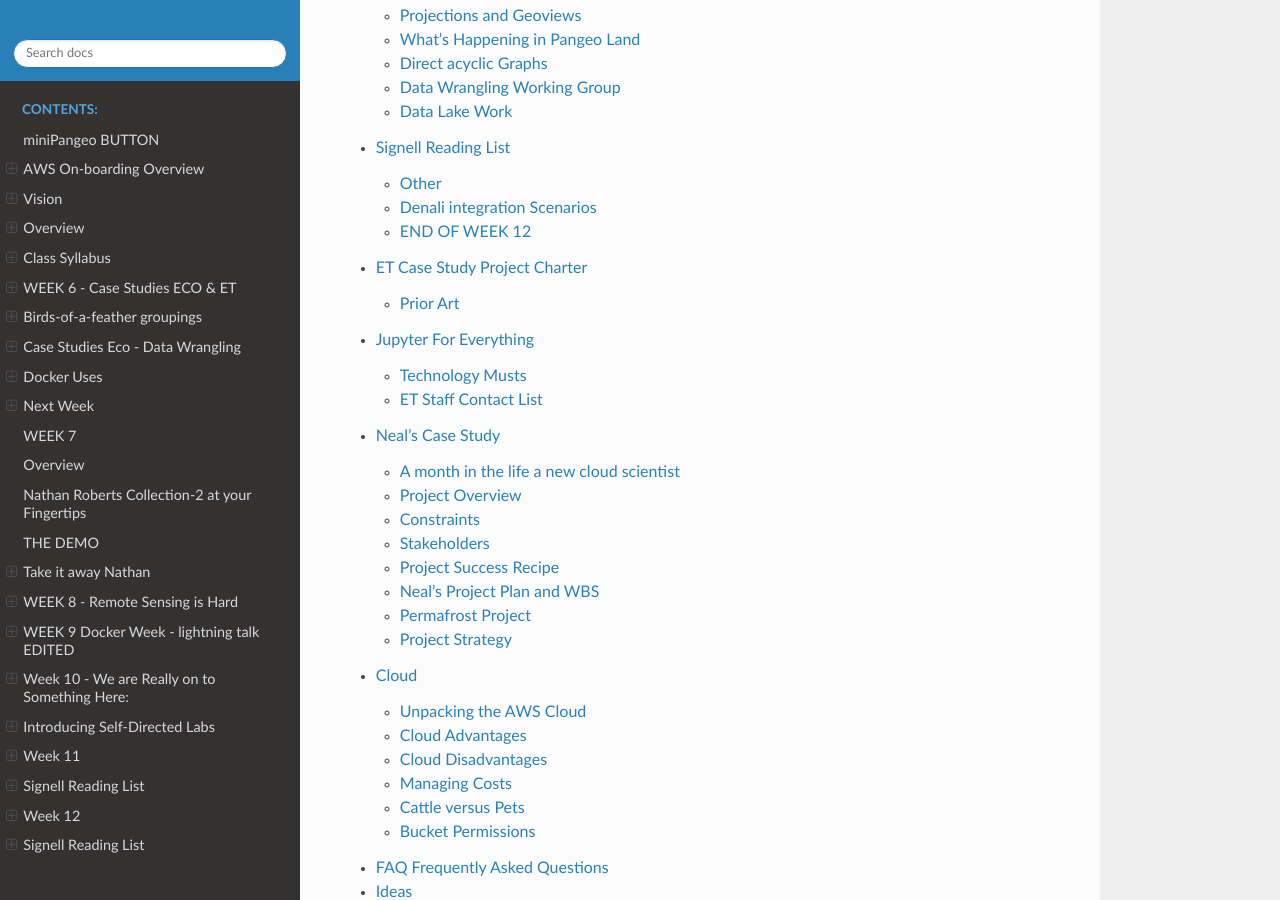
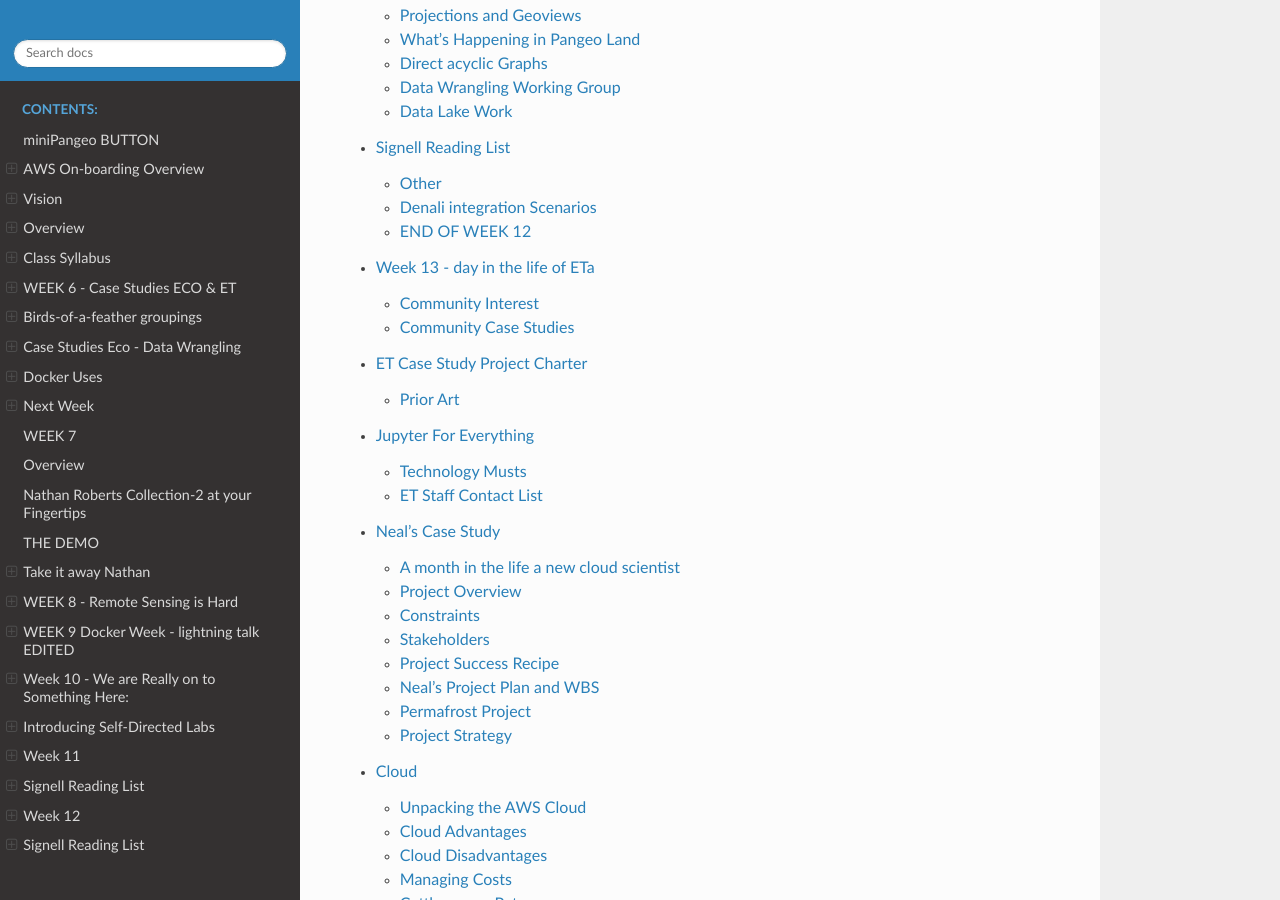
Before and after one commit to tonybutzer/harmony-docs, a Sphinx documentation site: the page built from documentation/source/index.rst, in a window 1280 px wide and 900 px high, scrolled down 4778 px. Built offline with Sphinx 7.4.7 and the Read the Docs theme 2.0.0, drawn with Linux system fonts in a browser that asks for light colours; pages that are not in the unit, such as notebooks, are missing from menus; some of the changed lines change nothing that is shown.

Commit message:
automatic git update from Makefile

```diff
--- /dev/null
+++ b/documentation/source/13week.md
@@ -0,0 +1,24 @@
+# Week 13 - day in the life of ETa
+
+## Community Interest
+- Looking at Pangeo and Docker on HPC
+    - Could support nice hybrid soultions between the cloud and HPC(s) Denali, Tallgrass
+    - need to examine Singularity and Shifter on the HPC
+    - I may call my orchestration method - manual_transmission :-)
+- Tony prefers scaling with docker versus other methods - Why:
+    - MPI – Message Passing Interface¶
+        - Distributed Memory Systems
+        - More difficult to parallelize
+        - Requires a change in fundamental programming
+
+
+## Community Case Studies
+- VegET in the cloud
+    - Cloud Scaling
+    - Model validation without ARC tools
+    - Simple Visualizations
+    - Pathfinder project for other cloud enthusiasts
+- ETa pipeline from SSEBoP (Google Earth Engine)
+    - Pushing data into a Dark Repo
+        - Web Interface for endusers
+        - Many data users just want direct access to COGs
--- a/documentation/source/index.rst
+++ b/documentation/source/index.rst
@@ -19,6 +19,7 @@
    10week.md
    11week.md
    12week.md
+   13week.md
    01project_charter.md
    02neal_case_study.md
    10project_plan
```
